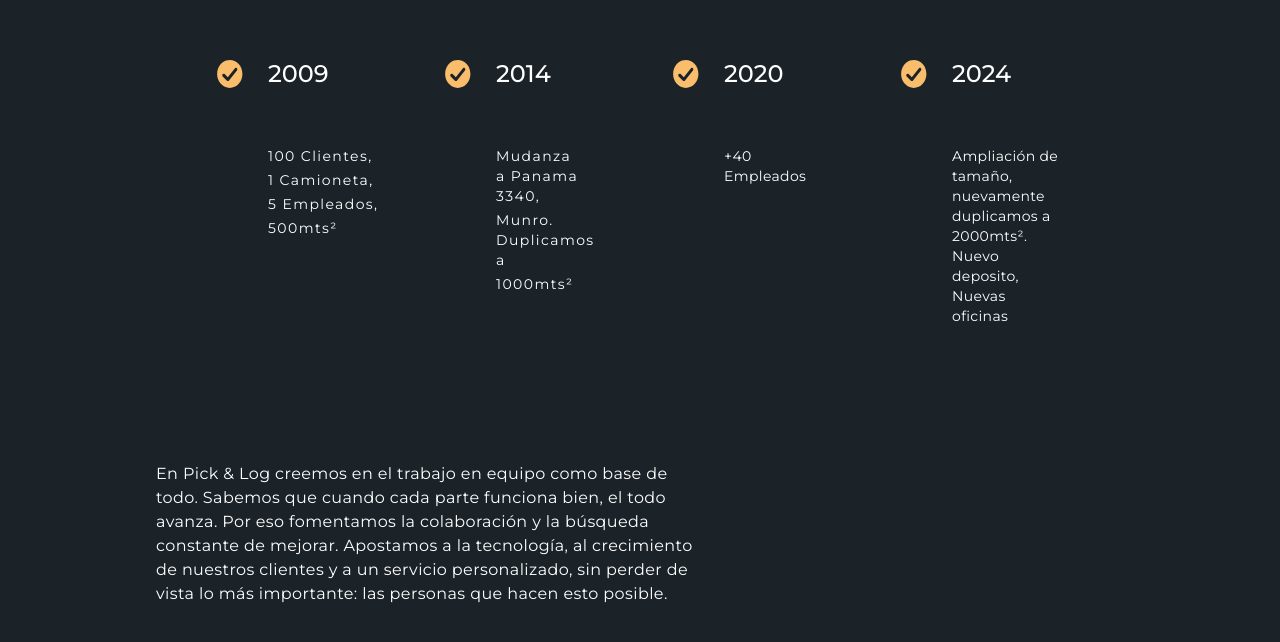
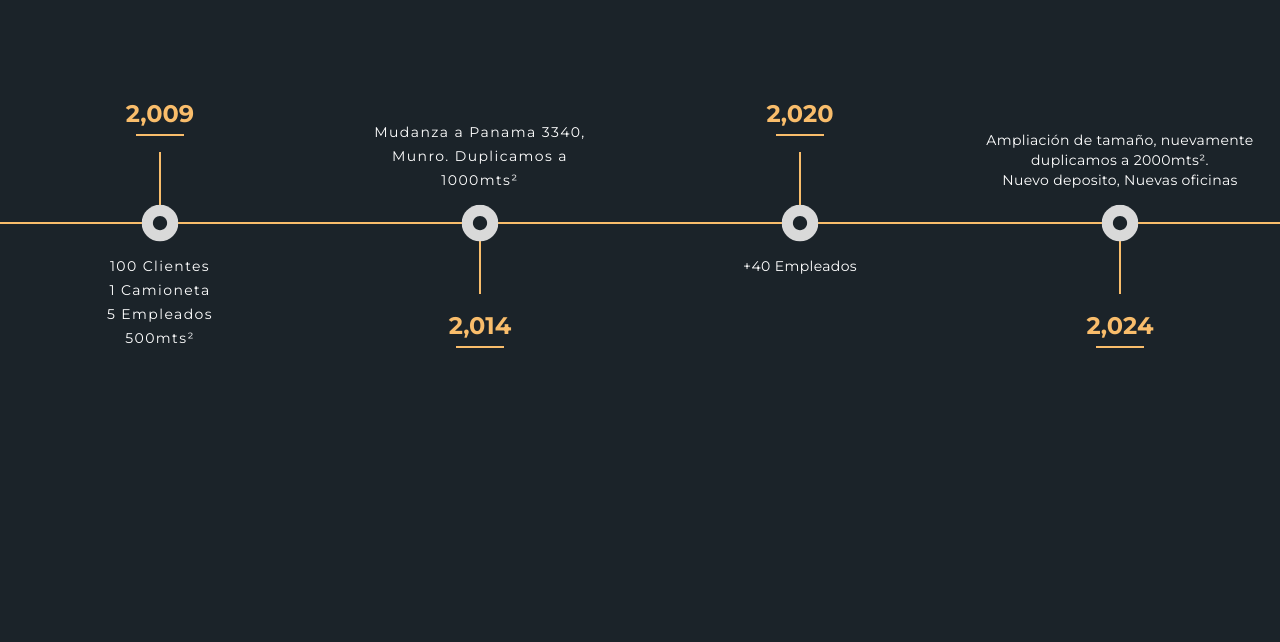
Before and after one commit to gabrieltoloza/picklogweb, a Nuxt app: page /nosotros in a window 1280 px wide. Shown: the part 758-1400 px from the top of the page. Built offline with nearby package versions, Linux system fonts and the light colour scheme.

Commit message:
actualizando timeline de pendientes

```diff
--- a/app/components/Nosotros/TimeLine.vue
+++ b/app/components/Nosotros/TimeLine.vue
@@ -1,121 +1,122 @@
 <template>
-    <div>
-        <!-- Timeline horizontal scroll SOLO en mobile -->
-        <div class="block sm:hidden pt-10 sm:pt-0">
-            <div class="overflow-x-auto scrollbar-hide">
-                <div class="flex gap-6 px-4 pb-4 pt-12" style="width: max-content;">
-                    <!-- Item 1 -->
-                    <div class="flex-shrink-0 w-80 bg-transparent p-6 rounded-xl border border-white/10">
-                        <div class="flex items-center gap-2 mb-4 text-white text-2xl font-medium">
-                            <OkLogo />
-                            <span id="timeline-1" class="ml-4">2009</span>
+    <div class="py-32 pt-40 lg:py-24 lg:pt-32 min-h-screen">
+        <div class="w-full transition-all duration-1250" ref="el"
+            :class="isVisible ? 'opacity-100 translate-y-0' : 'opacity-0 translate-y-10'">
+
+            <!-- Timeline horizontal con scroll en mobile, completo en desktop -->
+            <div class="overflow-x-auto scrollbar-hide pb-8 lg:overflow-visible">
+                <div class="relative flex gap-8 lg:grid lg:grid-cols-4 lg:gap-0 px-4 lg:px-0"
+                    style="min-width: max-content; width: 100%;">
+                    <!-- Línea principal del timeline -->
+                    <div
+                        class="absolute left-4 right-4 lg:left-0 lg:right-0 top-1/2 h-0.5 -translate-y-1/2 bg-[#F9BD6B]">
                     </div>
-                        <div class="text-white flex">
-                            <span class="whitespace-pre-line text-sm pt-10 pl-13 flex flex-col gap-1">
-                                <p class="tracking-widest">100 Clientes,</p>
-                                <p class="tracking-widest">1 Camioneta,</p>
-                                <p class="tracking-widest">5 Empleados,</p>
-                                <p class="tracking-widest">500mts²</p>
-                            </span>
+
+                    <!-- Item 1: 2009 (ABAJO - texto debajo del año) -->
+                    <div class="flex flex-col items-center group min-w-[200px] lg:min-w-0 lg:w-full relative">
+
+                        <!-- Bloque de contenido -->
+                        <div class="mb-2 lg:mb-4 text-center">
+                            <h3 class="text-[#F9BD6B] text-lg lg:text-2xl font-bold">
+                                <span id="timeline-1">2009</span>
+                            </h3>
+                            <div class="mx-auto mt-1 h-0.5 w-8 lg:w-12 bg-[#F9BD6B]"></div>
+                        </div>
+
+                        <!-- Conector -->
+                        <div class="mb-1 lg:mb-2 h-12 lg:h-16 w-0.5 bg-[#F9BD6B]"></div>
+
+                        <!-- Marcador usando TimePointer - siempre en el centro de la línea -->
+                        <div
+                            class="absolute top-1/2 left-1/2 transform -translate-x-1/2 -translate-y-1/2 z-10 scale-50 lg:scale-75">
+                            <TimePointer />
+                        </div>
+
+                        <!-- Descripción - debajo del año -->
+                        <div class="mt-4 lg:mt-8 text-center px-2">
+                            <div class="text-white text-xs lg:text-sm flex flex-col gap-1">
+                                <p class="tracking-wide lg:tracking-widest">100 Clientes</p>
+                                <p class="tracking-wide lg:tracking-widest">1 Camioneta</p>
+                                <p class="tracking-wide lg:tracking-widest">5 Empleados</p>
+                                <p class="tracking-wide lg:tracking-widest">500mts²</p>
                             </div>
                         </div>
-                    <!-- Item 2 -->
-                    <div class="flex-shrink-0 w-80 bg-transparent p-6 rounded-xl border border-white/10">
-                        <div class="flex items-center gap-2 mb-4 text-white text-2xl font-medium">
-                            <OkLogo />
-                            <span id="timeline-2" class="ml-4">2014</span>
+
                     </div>
-                        <div class="text-white">
-                            <span class="whitespace-pre-line text-sm pt-10 pl-13 flex flex-col gap-1 text-balance">
-                                <p class="tracking-widest">Mudanza a Panama 3340,</p>
-                                <p class="tracking-widest">Munro. Duplicamos a</p>
-                                <p class="tracking-widest">1000mts²</p>
-                            </span>
+
+                    <!-- Item 2: 2014 (ARRIBA - texto arriba del año) -->
+                    <div class="flex flex-col-reverse items-center group min-w-[200px] lg:min-w-0 lg:w-full relative">
+                        <!-- Bloque de contenido -->
+                        <div class="mt-2 lg:mt-4 text-center">
+                            <h3 class="text-[#F9BD6B] text-lg lg:text-2xl font-bold">
+                                <span id="timeline-2">2014</span>
+                            </h3>
+                            <div class="mx-auto mt-1 h-0.5 w-8 lg:w-12 bg-[#F9BD6B]"></div>
                         </div>
+                        <!-- Conector -->
+                        <div class="mt-1 lg:mt-2 h-12 lg:h-16 w-0.5 bg-[#F9BD6B]"></div>
+                        <!-- Marcador usando TimePointer - siempre en el centro de la línea -->
+                        <div
+                            class="absolute top-1/2 left-1/2 transform -translate-x-1/2 -translate-y-1/2 z-10 scale-50 lg:scale-75">
+                            <TimePointer />
                         </div>
-                    <!-- Item 3 -->
-                    <div class="flex-shrink-0 w-80 bg-transparent p-6 rounded-xl border border-white/10">
-                        <div class="flex items-center gap-2 mb-4 text-white text-2xl font-medium">
-                            <OkLogo />
-                            <span id="timeline-3" class="ml-4">2020</span>
-                        </div>
-                        <div class="text-white">
-                            <p class="whitespace-pre-line text-sm pt-10 pl-13 flex flex-col gap-1 tracking-wide">
-                                +40 Empleados
-                            </p>
-                        </div>
-                    </div>
-                    <!-- Item 4 -->
-                    <div class="flex-shrink-0 w-80 bg-transparent p-6 rounded-xl border border-white/10">
-                        <div class="flex items-center gap-2 mb-4 text-white text-2xl font-medium">
-                            <OkLogo />
-                            <span id="timeline-4" class="ml-4">2024</span>
-                        </div>
-                        <div class="text-white">
-                            <p class="whitespace-pre-line text-sm pt-10 pl-13 flex flex-col gap-1 tracking-wide text-balance">
-                                Ampliación de tamaño, nuevamente
-                                duplicamos a 2000mts².
-                                Nuevo deposito, Nuevas oficinas
-                            </p>
-                        </div>
-                    </div>
+                        <!-- Descripción - arriba del año -->
+                        <div class="mb-4 lg:mb-8 text-center px-2">
+                            <div class="text-white text-xs lg:text-sm flex flex-col gap-1">
+                                <p class="tracking-wide lg:tracking-widest">Mudanza a Panama 3340,</p>
+                                <p class="tracking-wide lg:tracking-widest">Munro. Duplicamos a</p>
+                                <p class="tracking-wide lg:tracking-widest">1000mts²</p>
                             </div>
                         </div>
                     </div>
 
-        <!-- Timeline original SOLO en desktop/tablet -->
-        <div class="min-h-[400px] bg-transparent justify-between sm:p-16 sm:px-48 gap-4 transition-all duration-1250 hidden sm:flex"
-            ref="el" :class="isVisible ? 'opacity-100 translate-y-0' : 'opacity-0 translate-y-10'">
-            <!-- ...original items aquí, igual que antes... -->
-            <div class="flex-1 p-6 bg-transparent">
-                <div class="flex items-center gap-2 mb-4 text-white text-2xl font-medium">
-                    <OkLogo />
-                    <span id="timeline-1" class="ml-4">2009</span>
+                    <!-- Item 3: 2020 (ABAJO - texto debajo del año) -->
+                    <div class="flex flex-col items-center group min-w-[200px] lg:min-w-0 lg:w-full relative">
+                        <!-- Bloque de contenido -->
+                        <div class="mb-2 lg:mb-4 text-center">
+                            <h3 class="text-[#F9BD6B] text-lg lg:text-2xl font-bold">
+                                <span id="timeline-3">2020</span>
+                            </h3>
+                            <div class="mx-auto mt-1 h-0.5 w-8 lg:w-12 bg-[#F9BD6B]"></div>
                         </div>
-                <div class="text-white flex">
-                    <span class="whitespace-pre-line text-sm pt-10 pl-13 flex flex-col gap-1">
-                        <p class="tracking-widest">100 Clientes,</p>
-                        <p class="tracking-widest">1 Camioneta,</p>
-                        <p class="tracking-widest">5 Empleados,</p>
-                        <p class="tracking-widest">500mts²</p>
-                    </span>
+                        <!-- Conector -->
+                        <div class="mb-1 lg:mb-2 h-12 lg:h-16 w-0.5 bg-[#F9BD6B]"></div>
+                        <!-- Marcador usando TimePointer - siempre en el centro de la línea -->
+                        <div
+                            class="absolute top-1/2 left-1/2 transform -translate-x-1/2 -translate-y-1/2 z-10 scale-50 lg:scale-75">
+                            <TimePointer />
+                        </div>
+                        <!-- Descripción - debajo del año -->
+                        <div class="mt-4 lg:mt-8 text-center px-2">
+                            <p class="text-white text-xs lg:text-sm tracking-wide">+40 Empleados</p>
                         </div>
                     </div>
-            <div class="flex-1 p-6 bg-transparent">
-                <div class="flex items-center gap-2 mb-4 text-white text-2xl font-medium">
-                    <OkLogo />
-                    <span id="timeline-2" class="ml-4">2014</span>
+
+                    <!-- Item 4: 2024 (ARRIBA - texto arriba del año) -->
+                    <div class="flex flex-col-reverse items-center group min-w-[200px] lg:min-w-0 lg:w-full relative">
+                        <!-- Bloque de contenido -->
+                        <div class="mt-2 lg:mt-4 text-center">
+                            <h3 class="text-[#F9BD6B] text-lg lg:text-2xl font-bold">
+                                <span id="timeline-4">2024</span>
+                            </h3>
+                            <div class="mx-auto mt-1 h-0.5 w-8 lg:w-12 bg-[#F9BD6B]"></div>
                         </div>
-                <div class="text-white">
-                    <span class="whitespace-pre-line text-sm pt-10 pl-13 flex flex-col gap-1 text-balance">
-                        <p class="tracking-widest">Mudanza a Panama 3340,</p>
-                        <p class="tracking-widest">Munro. Duplicamos a</p>
-                        <p class="tracking-widest">1000mts²</p>
-                    </span>
+                        <!-- Conector -->
+                        <div class="mt-1 lg:mt-2 h-12 lg:h-16 w-0.5 bg-[#F9BD6B]"></div>
+                        <!-- Marcador usando TimePointer - siempre en el centro de la línea -->
+                        <div
+                            class="absolute top-1/2 left-1/2 transform -translate-x-1/2 -translate-y-1/2 z-10 scale-50 lg:scale-75">
+                            <TimePointer />
+                        </div>
+                        <!-- Descripción - arriba del año -->
+                        <div class="mb-4 lg:mb-8 text-center px-2">
+                            <div class="text-white text-xs lg:text-sm">
+                                <p class="tracking-wide">Ampliación de tamaño, nuevamente</p>
+                                <p class="tracking-wide">duplicamos a 2000mts².</p>
+                                <p class="tracking-wide">Nuevo deposito, Nuevas oficinas</p>
                             </div>
                         </div>
-            <div class="flex-1 p-6 bg-transparent">
-                <div class="flex items-center gap-2 mb-4 text-white text-2xl font-medium">
-                    <OkLogo />
-                    <span id="timeline-3" class="ml-4">2020</span>
                     </div>
-                <div class="text-white">
-                    <p class="whitespace-pre-line text-sm pt-10 pl-13 flex flex-col gap-1 tracking-wide">
-                        +40 Empleados
-                    </p>
-                </div>
-            </div>
-            <div class="flex-1 p-6 bg-transparent">
-                <div class="flex items-center gap-2 mb-4 text-white text-2xl font-medium">
-                    <OkLogo />
-                    <span id="timeline-4" class="ml-4">2024</span>
-                </div>
-                <div class="text-white">
-                    <p class="whitespace-pre-line text-sm pt-10 pl-13 flex flex-col gap-1 tracking-wide text-balance">
-                        Ampliación de tamaño, nuevamente
-                        duplicamos a 2000mts².
-                        Nuevo deposito, Nuevas oficinas
-                    </p>
                 </div>
             </div>
         </div>
@@ -124,7 +125,7 @@
 
 <script setup lang="ts">
 import { CountUp } from 'countup.js';
-import OkLogo from '../svg/OkLogo.vue';
+import TimePointer from './svg/TimePointer.vue';
 import { useIntersectionObserver } from '@vueuse/core';
 import { ref } from 'vue';
 
@@ -136,14 +137,17 @@
     const entry = entries[0];
     if (entry && entry.isIntersecting && !hasAppeared.value) {
         isVisible.value = true;
+
         const timeLine1 = new CountUp('timeline-1', 2009, { duration: 2 });
         const timeLine2 = new CountUp('timeline-2', 2014, { duration: 2 });
         const timeLine3 = new CountUp('timeline-3', 2020, { duration: 2 });
         const timeLine4 = new CountUp('timeline-4', 2024, { duration: 2 });
+
         timeLine1.start();
         timeLine2.start();
         timeLine3.start();
         timeLine4.start();
+
         hasAppeared.value = true;
         observer.disconnect();
     }
@@ -155,6 +159,7 @@
     -ms-overflow-style: none;
     scrollbar-width: none;
 }
+
 .scrollbar-hide::-webkit-scrollbar {
     display: none;
 }
--- /dev/null
+++ b/app/components/Nosotros/svg/TimePointer.vue
@@ -0,0 +1,35 @@
+<template>
+
+
+    <svg version="1.2" xmlns="http://www.w3.org/2000/svg" viewBox="0 0 49 49" width="49" height="49">
+        <defs>
+            <clipPath clipPathUnits="userSpaceOnUse" id="cp1">
+                <path d="m-486-1120h1451v1902h-1451z" />
+            </clipPath>
+        </defs>
+
+        <g id="Clip-Path" clip-path="url(#cp1)">
+            <g>
+                <path fill-rule="evenodd" class="s0"
+                    d="m24.5 49c-13.55 0-24.5-10.95-24.5-24.5 0-13.55 10.95-24.5 24.5-24.5 13.55 0 24.5 10.95 24.5 24.5 0 13.55-10.95 24.5-24.5 24.5z" />
+                <path fill-rule="evenodd" class="s1"
+                    d="m24.5 34c-5.25 0-9.5-4.25-9.5-9.5 0-5.25 4.25-9.5 9.5-9.5 5.25 0 9.5 4.25 9.5 9.5 0 5.25-4.25 9.5-9.5 9.5z" />
+            </g>
+        </g>
+    </svg>
+
+</template>
+
+<script setup lang="ts">
+
+</script>
+
+<style scoped>
+.s0 {
+    fill: #d9d9d9
+}
+
+.s1 {
+    fill: #1b2329
+}
+</style>
```
Lines whose indentation alone changed are shown as unchanged.
